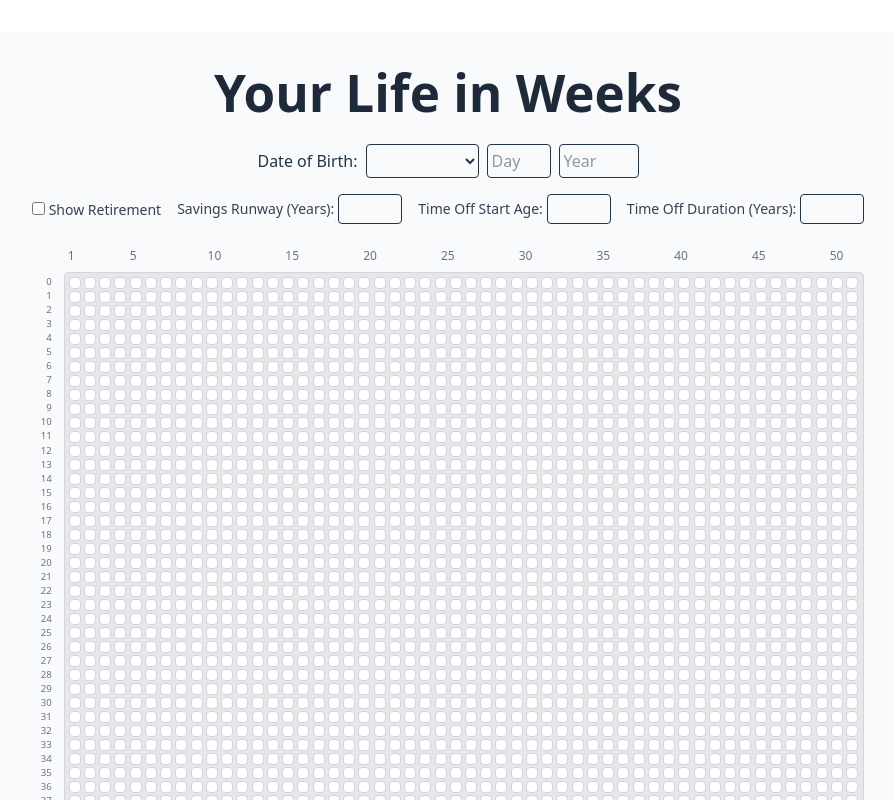
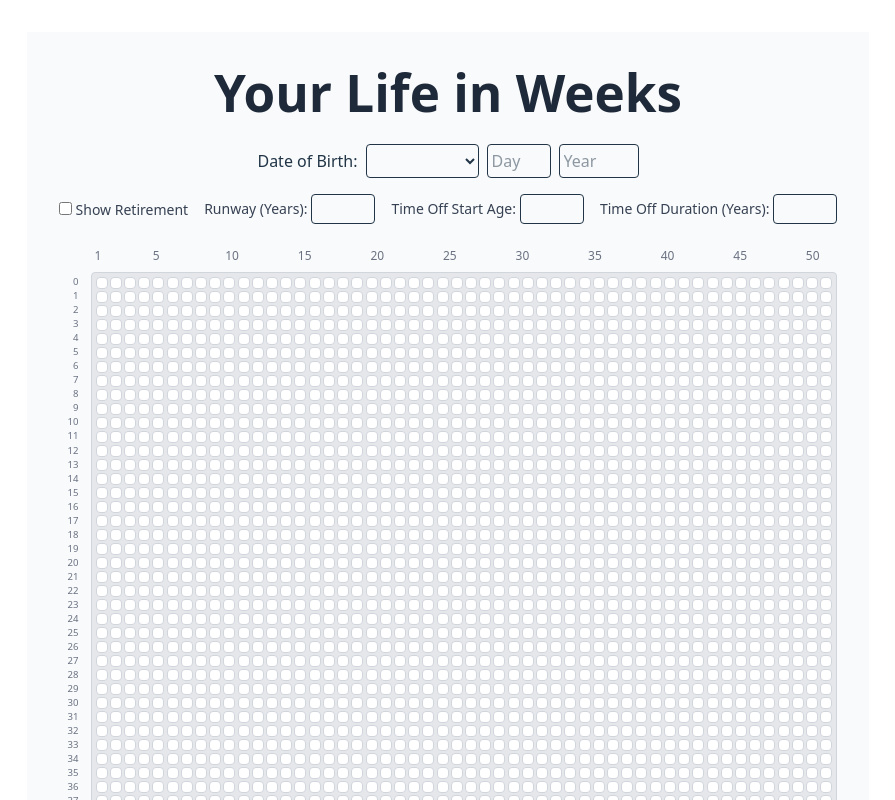
Before and after one commit to fstrauf/life-calendar, a Vue app: page / in a window 1280 px wide. Shown: the top 800 px of the page, without its empty margins (192-1087 px from the left). Built offline with nearby package versions, Linux system fonts and the light colour scheme.

Commit message:
runway label

```diff
--- a/src/App.vue
+++ b/src/App.vue
@@ -55,7 +55,7 @@ const handleDateUpdate = (newDate: Date) => {
           <label for="showRetirement" class="text-sm text-gray-700">Show Retirement</label>
         </div>
         <div>
-          <label for="runwayYears" class="text-sm text-gray-700 mr-1">Savings Runway (Years):</label>
+          <label for="runwayYears" class="text-sm text-gray-700 mr-1">Runway (Years):</label>
           <input type="number" id="runwayYears" v-model.number="runwayYears" min="0" class="p-1 border rounded w-16 text-sm"/>
         </div>
          <div>
@@ -85,7 +85,7 @@ const handleDateUpdate = (newDate: Date) => {
     <div class="flex flex-wrap justify-center gap-x-4 gap-y-1 mt-6 text-xs text-gray-700">
       <div class="flex items-center"><span class="w-3 h-3 bg-blue-800 inline-block mr-1 rounded-sm border border-gray-400"></span> Elapsed</div>
       <div class="flex items-center"><span class="w-3 h-3 bg-green-400 inline-block mr-1 rounded-sm border border-gray-400"></span> Time Off / Retirement</div>
-      <div class="flex items-center"><span class="w-3 h-3 bg-blue-400 inline-block mr-1 rounded-sm border border-gray-400"></span> Savings Runway</div>
+      <div class="flex items-center"><span class="w-3 h-3 bg-blue-400 inline-block mr-1 rounded-sm border border-gray-400"></span>Runway</div>
       <div class="flex items-center"><span class="w-3 h-3 bg-white inline-block mr-1 rounded-sm border border-gray-400"></span> Future</div>
     </div>
 
```
